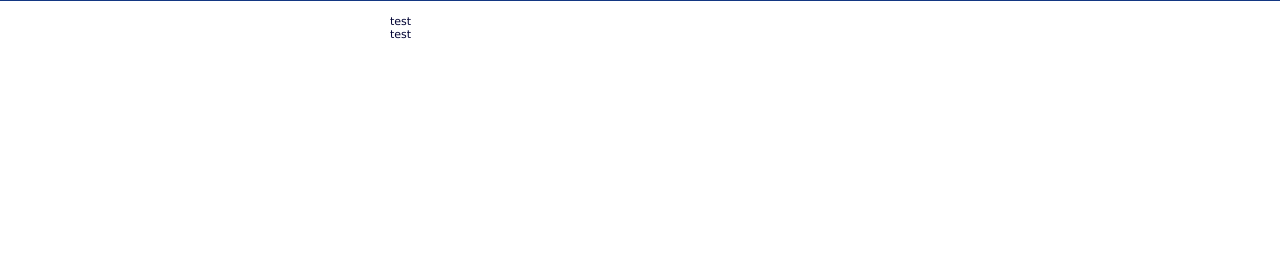
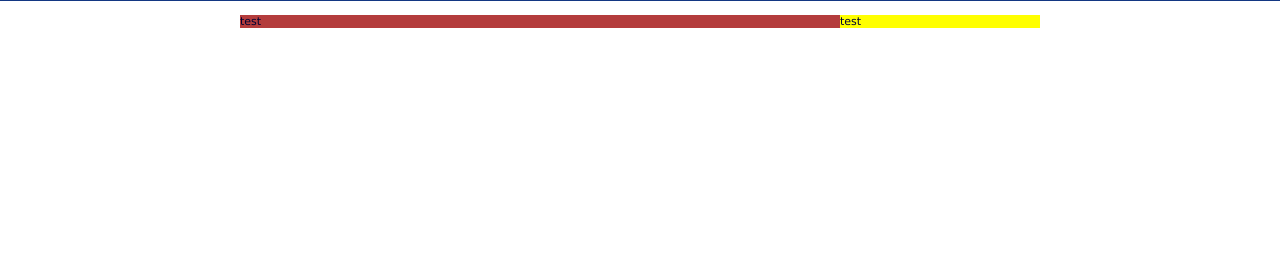
Before and after one commit to Serge-Aboula/TP_DevWeb, a Django app: template Trombinoscoop/templates/welcome.html in a window 1280 px wide. Shown: the part 125-386 px from the top of the page. Run offline with Django 4.2, Linux system fonts and the light colour scheme; the template is opened without the code that fills it, so the values that code supplies are empty; some libraries are stand-ins or nearby versions.

Commit message:
Positionnement dans style.css des deux sections de contenu grâce aux couleurs de fond pour mieux se repérer

```diff
--- a/Trombinoscoop/static/css/style.css
+++ b/Trombinoscoop/static/css/style.css
@@ -99,3 +99,18 @@ body#userProfilePage section#content h1{
     color: #3b5998;
     border-bottom: 1px solid #3b5988;
 }
+body#welcomePage section#content{
+    width: 800px;
+    margin: 0 0 0 -400px;
+}
+body#welcomePage section#messageList{
+    position: absolute;
+    width: 600px;
+    background-color: rgb(180, 60, 60);
+}
+body#welcomePage section#friendList{
+    position: absolute;
+    width: 200px;
+    right: 0;
+    background-color: yellow;
+}
```
